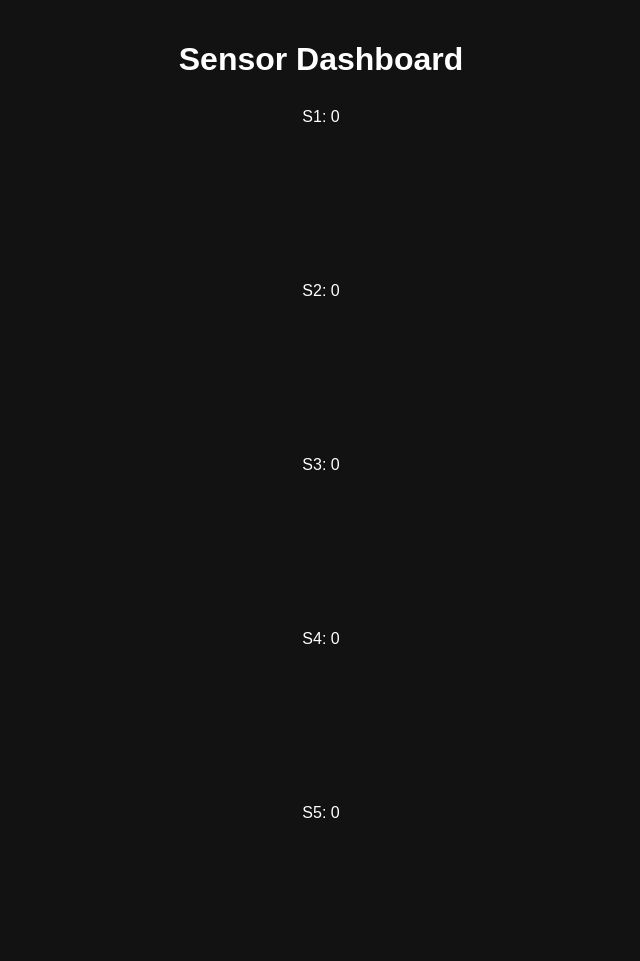
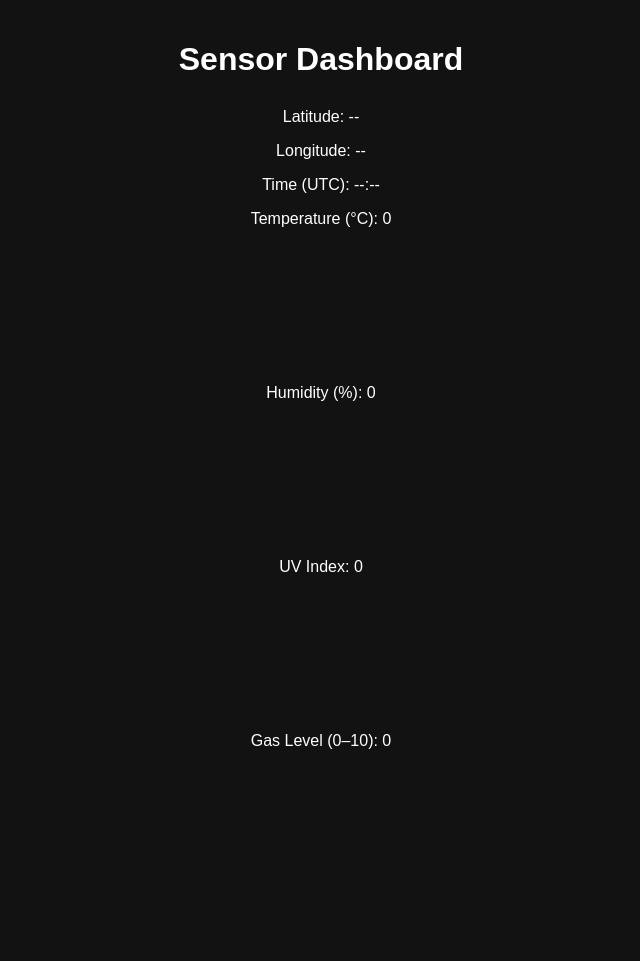
Before and after one commit to Mathpac260303/projeto_micro, a website: page public/index.html in a window 1280 px wide. Shown: the whole page, without its empty margins (319-959 px from the left). After the commit the page ends 910 px from the top, so only its background shows below. Drawn offline with Linux system fonts and the light colour scheme; no server answers.

Commit message:
Update index.html

```diff
--- a/public/index.html
+++ b/public/index.html
@@ -8,29 +8,35 @@
 
 <h1>Sensor Dashboard</h1>
 
-<div class="sensor">
-    <p>S1: <span id="s1">0</span></p>
-    <canvas id="chart1" width="300" height="120"></canvas>
+<!-- GPS & Time Section -->
+<div class="gps">
+    <p>Latitude: <span id="lat">--</span></p>
+    <p>Longitude: <span id="lng">--</span></p>
+    <p>Time (UTC): <span id="time">--:--</span></p>
 </div>
 
+<!-- Temperature -->
 <div class="sensor">
-    <p>S2: <span id="s2">0</span></p>
-    <canvas id="chart2" width="300" height="120"></canvas>
+    <p>Temperature (°C): <span id="temp">0</span></p>
+    <canvas id="chart_temp" width="300" height="120"></canvas>
 </div>
 
+<!-- Humidity -->
 <div class="sensor">
-    <p>S3: <span id="s3">0</span></p>
-    <canvas id="chart3" width="300" height="120"></canvas>
+    <p>Humidity (%): <span id="hum">0</span></p>
+    <canvas id="chart_hum" width="300" height="120"></canvas>
 </div>
 
+<!-- UV Index -->
 <div class="sensor">
-    <p>S4: <span id="s4">0</span></p>
-    <canvas id="chart4" width="300" height="120"></canvas>
+    <p>UV Index: <span id="uv">0</span></p>
+    <canvas id="chart_uv" width="300" height="120"></canvas>
 </div>
 
+<!-- Gas Level -->
 <div class="sensor">
-    <p>S5: <span id="s5">0</span></p>
-    <canvas id="chart5" width="300" height="120"></canvas>
+    <p>Gas Level (0–10): <span id="gas">0</span></p>
+    <canvas id="chart_gas" width="300" height="120"></canvas>
 </div>
 
 <script src="script.js"></script>
```
